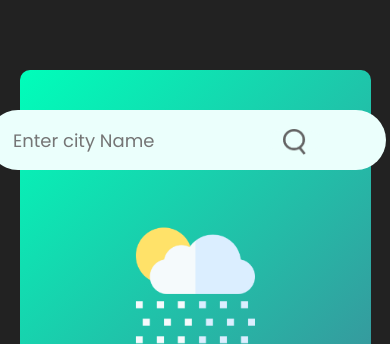
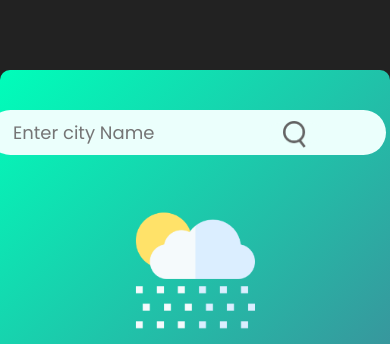
Before and after one commit to code-brownie/Weather-App, a plain HTML site: page index.html in a window 390 px wide. Shown: the top 344 px of the page. Drawn offline with Linux system fonts and the light colour scheme.

Commit message:
Update style.css

```diff
--- a/style.css
+++ b/style.css
@@ -11,8 +11,7 @@ body {
 }
 
 .card {
-    width: 90%;
-    max-width: 470px;
+    width: 30%;
     background: linear-gradient(135deg, #00feba, #5b548a);
     margin: 70px auto 0;
     border-radius: 10px;
@@ -97,16 +96,15 @@ body {
 
 /* Responsive Designs */
 
-@media only screen and (max-width: 800px) {
+@media only screen and (max-width: 1100px) {
     .search {
         justify-content: center;
-        width: 65%;
+        width: 40%;
         margin: auto;
     }
-    .card{
-        max-width: 720px;
-    }
-
+.card{
+    width: 100%;
+}
     .search button {
         border: 0;
         outline: 0;
@@ -118,7 +116,11 @@ body {
         margin-right: -174px;
         position: absolute;
     }
+    .search input{
+        height: 45px;
+    }
 }
+
 @media only screen and (max-width: 500px) {
     .search {
         justify-content: center;
@@ -135,4 +137,5 @@ body {
         margin-right: -199px;
         position: absolute;
     }
+
 }
```
